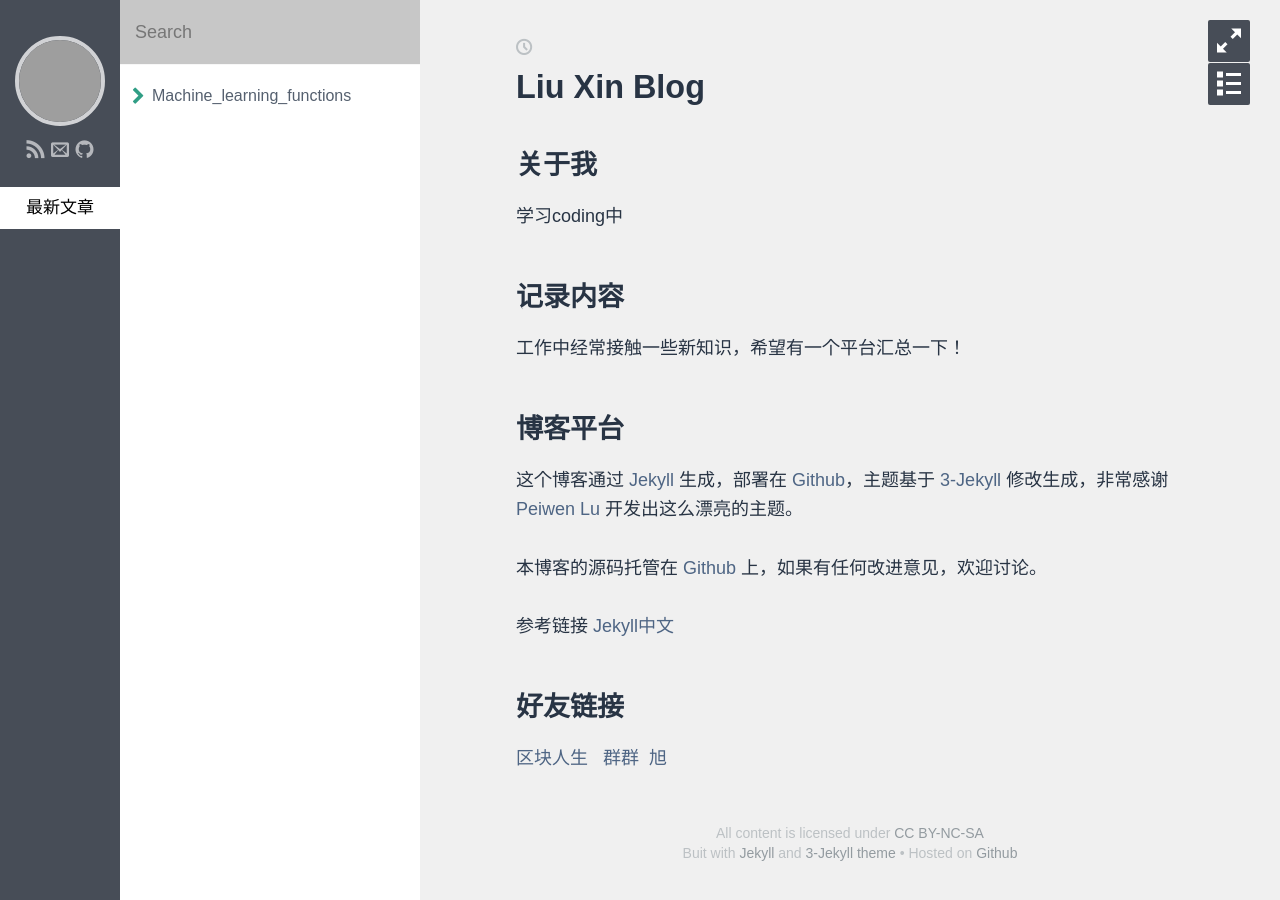
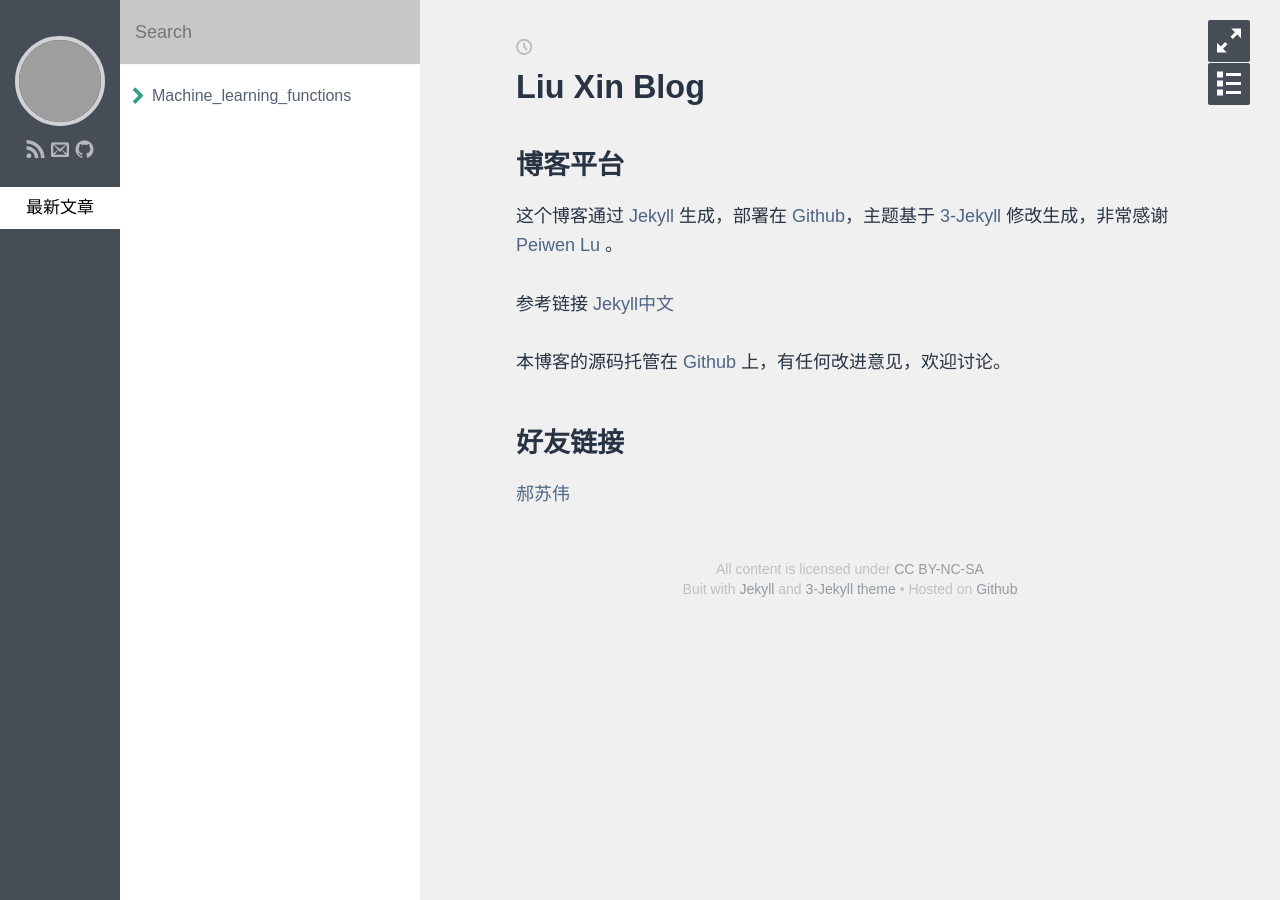
Before and after one commit to liuxinhuayu/liuxinhuayu.github.io, a Jekyll site: the page built from index.md, in a window 1280 px wide. Built offline with Jekyll 4.4.1, drawn with Linux system fonts in a browser that asks for light colours; some web fonts are replaced; grey boxes are pictures that could not be loaded.

Commit message:
Update index.md

```diff
--- a/index.md
+++ b/index.md
@@ -3,21 +3,17 @@ title: Liu Xin Blog
 layout: post
 ---
 
-## 关于我
-
-学习coding中
-
-## 记录内容
-
-工作中经常接触一些新知识，希望有一个平台汇总一下！
 
 ## 博客平台
 
-这个博客通过 [Jekyll](http://jekyllrb.com/) 生成，部署在 [Github](https://pages.github.com)，主题基于 [3-Jekyll](https://github.com/P233/3-Jekyll) 修改生成，非常感谢 [Peiwen Lu](https://github.com/P233) 开发出这么漂亮的主题。
-
-本博客的源码托管在 [Github](https://github.com/haosuwei/haosuwei.github.io) 上，如果有任何改进意见，欢迎讨论。
+这个博客通过 [Jekyll](http://jekyllrb.com/) 生成，部署在 [Github](https://pages.github.com)，主题基于 [3-Jekyll](https://github.com/P233/3-Jekyll) 修改生成，非常感谢 [Peiwen Lu](https://github.com/P233) 。
 
 参考链接 [Jekyll中文](http://www.jekyll.com.cn/docs/templates/)
 
+本博客的源码托管在 [Github](https://github.com/liuxinhuayu/liuxinhuayu.github.io) 上，有任何改进意见，欢迎讨论。
+
+
+
+
 ## 好友链接
-[区块人生](https://blocklife.github.io)   [群群](https://jiangyaqunqun.github.io)  [旭](https://jiaxuhe.github.io)
+[郝苏伟](https://jiaxuhe.github.io)
```
